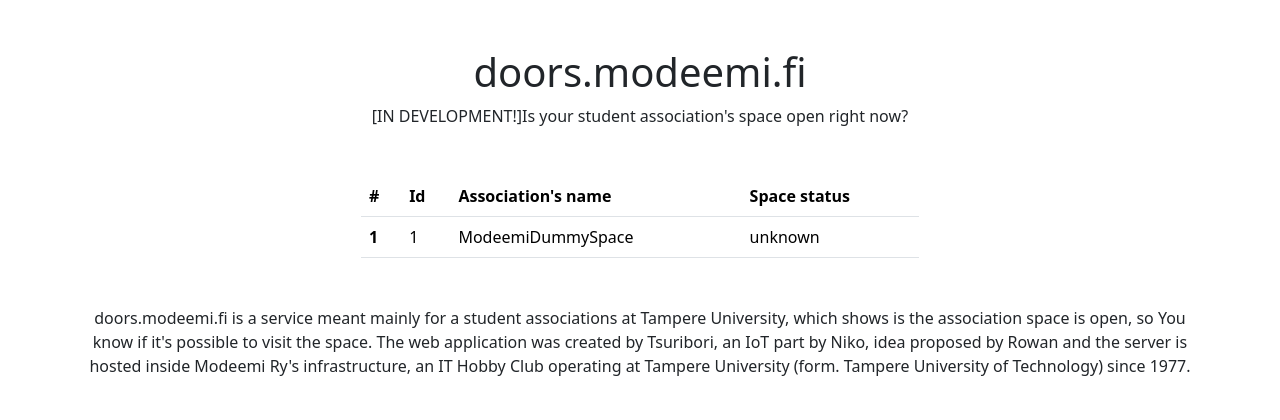
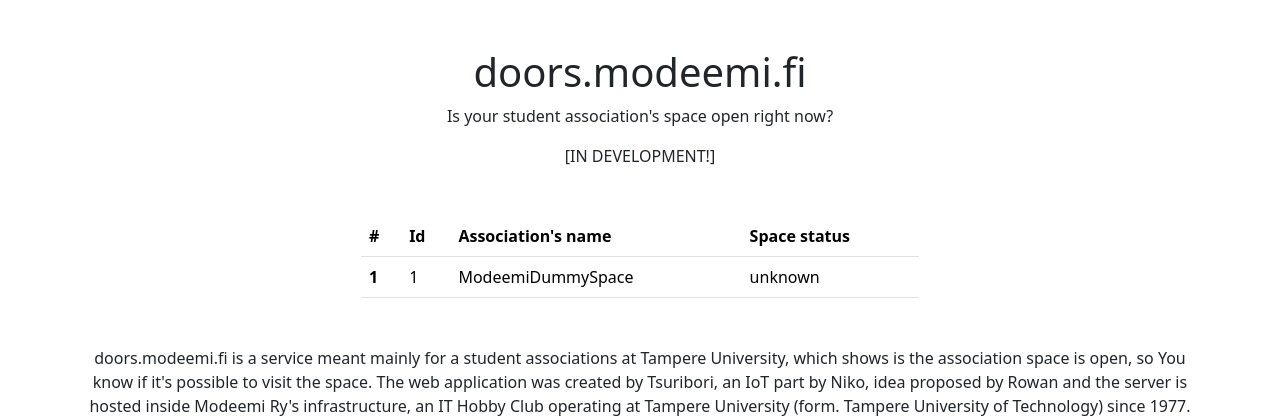
Before and after one commit to modeemi/doors, a FastAPI app: page /status in a window 1280 px wide. Shown: the top 420 px of the page. Run offline with FastAPI, Linux system fonts and the light colour scheme; data comes from the database, SQL or seed files in the repository; some libraries are stand-ins or nearby versions.

Commit message:
corrected disclaimers

```diff
--- a/templates/index.html
+++ b/templates/index.html
@@ -12,7 +12,8 @@
 
   <div class="container mt-5">
     <h1 class="text-center">doors.modeemi.fi</h1>
-    <p class="text-center">[IN DEVELOPMENT!]Is your student association's space open right now?</p>
+    <p class="text-center">Is your student association's space open right now?</p>
+    <p class="text-center">[IN DEVELOPMENT!]</p>
   </div>
 
   <div class="container mt-5">
```
